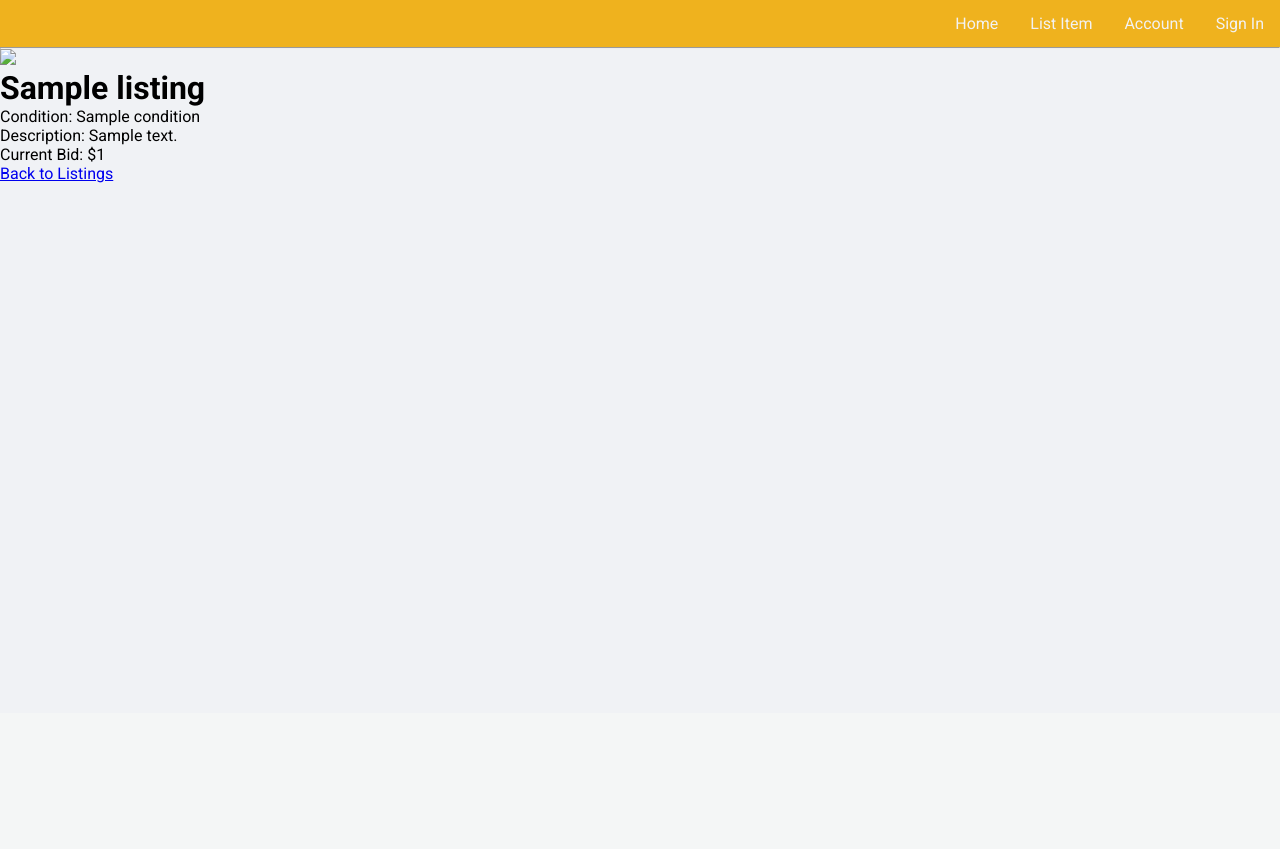
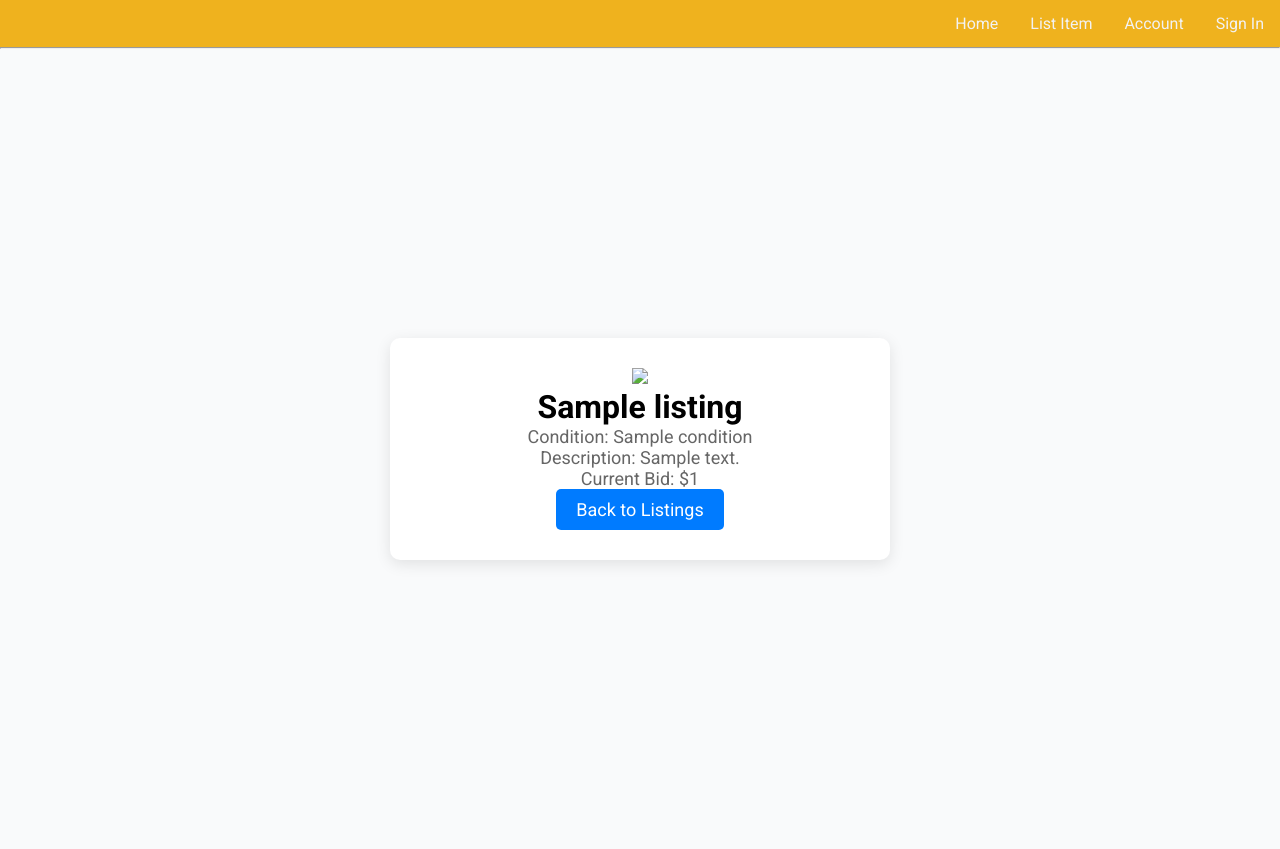
Before and after one commit to AK5222/Project-Trinket, a Flask app: template templates/listingPage.html in a window 1280 px wide. Shown: the part 87-936 px from the top of the page. Before the commit the page ends 270 px from the top, so only its background shows below. Run offline with Flask 3, Linux system fonts and the light colour scheme; the template is opened without the code that fills it: most values are stand-ins (such as "Sample title", 1, 10 or a date in 2020).

Commit message:
fixed styling for listings, fixed page titles

```diff
--- a/app.py
+++ b/app.py
@@ -289,7 +289,8 @@ def timeLeft():
     return seconds_left
 
 
-#change this for when we are not debugging
+#When debugging is set to true, the site will grab new listings every minute and will not remove old listings. When it is set to false,
+#the site grabs new listings every 30 minutes and deletes all old listings within the Listings db.
 debugging = True
 
 
--- a/static/css/main.css
+++ b/static/css/main.css
@@ -164,6 +164,7 @@ body {
 }
 
 .list-container {
+    text-align: center;
     background-color: #ffffff;
     border-radius: 10px;
     box-shadow: 0 4px 15px rgba(0, 0, 0, 0.1);
@@ -397,3 +398,61 @@ span.psw {
     text-decoration: none;
     color: black;
 }
+
+
+.item {
+    display: flex;
+    justify-content: center;
+    align-items: center;
+    height: 100vh;
+    background-color: #f4f4f4;
+    font-family: 'Arial', sans-serif;
+    text-align: center;
+    margin: 0;
+}
+
+.itemContainer {
+    background: white;
+    padding: 20px;
+    border-radius: 10px;
+    box-shadow: 0px 4px 10px rgba(0, 0, 0, 0.1);
+    max-width: 500px;
+    width: 90%;
+}
+
+h6 {
+    font-size: 28px;
+    color: #333;
+}
+
+p {
+    font-size: 18px;
+    color: #666;
+}
+
+.a1 {
+    display: inline-block;
+    text-decoration: none;
+    font-size: 18px;
+    color: white;
+    background-color: #007bff;
+    padding: 10px 20px;
+    border-radius: 5px;
+    transition: background 0.3s ease;
+}
+
+a:hover {
+    background-color: #0056b3;
+}
+
+.list-page {
+    display: flex;
+    justify-content: center;
+    align-items: center;
+    min-height: 100vh;
+    background-color: #f9fafb;
+}
+
+.index_timer {
+    text-align: center;
+}
--- a/templates/account.html
+++ b/templates/account.html
@@ -2,7 +2,7 @@
 {% extends 'base.html' %}
 
 {% block head %}
-
+<title>Account - Trinket</title>
 {% endblock %}
 
 {% block body %}
--- a/templates/base.html
+++ b/templates/base.html
@@ -4,7 +4,6 @@
 <html lang="en">
 <head>
     <meta charset="UTF-8">
-    <title> {% block title %} Default Title {% endblock %}</title>
     <meta name="viewport" content="width=device-width, initial-scale=1.0">
     <!--this links the main.css file with html, we can set stuff like margins, fonts etc-->
     <link rel="stylesheet" href="{{ url_for('static', filename='css/main.css') }}">
--- a/templates/list.html
+++ b/templates/list.html
@@ -2,6 +2,7 @@
 {% extends 'base.html' %}
 
 {% block head %}
+<title>List an Item - Trinket</title>
 {% endblock %}
 
 {% block body %}
--- a/templates/listingPage.html
+++ b/templates/listingPage.html
@@ -4,17 +4,19 @@
 {% block head %}
 <meta charset="UTF-8">
 <meta name="viewport" content="width=device-width, initial-scale=1.0">
-<title>{{ listing.name }}</title>
+<title>{{ listing.name }} - Trinket</title>
 {% endblock %}
 
 {% block body %}
-<div class="listing-page">
+<div class="list-page">
+    <div class="list-container">
         <img src="{{ listing.getURL() }}" width="300">
         <h1>{{ listing.name }}</h1>
         <p>Condition: {{ listing.condition }}</p>
         <p>Description: {{ listing.description }}</p>
         <p>Current Bid: ${{ listing.bid }}</p>
         <!--TODO: add button here for placing a bid.-->
-    <a href="{{ url_for('index') }}">Back to Listings</a>
+        <a class="a1" href="{{ url_for('index') }}">Back to Listings</a>
+    </div>
 </div>
 {% endblock %}
--- a/templates/register.html
+++ b/templates/register.html
@@ -2,6 +2,7 @@
 {% extends 'base.html' %}
 
 {% block head %}
+<title>Register - Trinket</title>
 <script>
     async function handleSignup() {
         const email = document.getElementById("email").value;
```
Also changed, not shown: templates/index.html (+7 -4 lines). Lines whose indentation alone changed are shown as unchanged.
